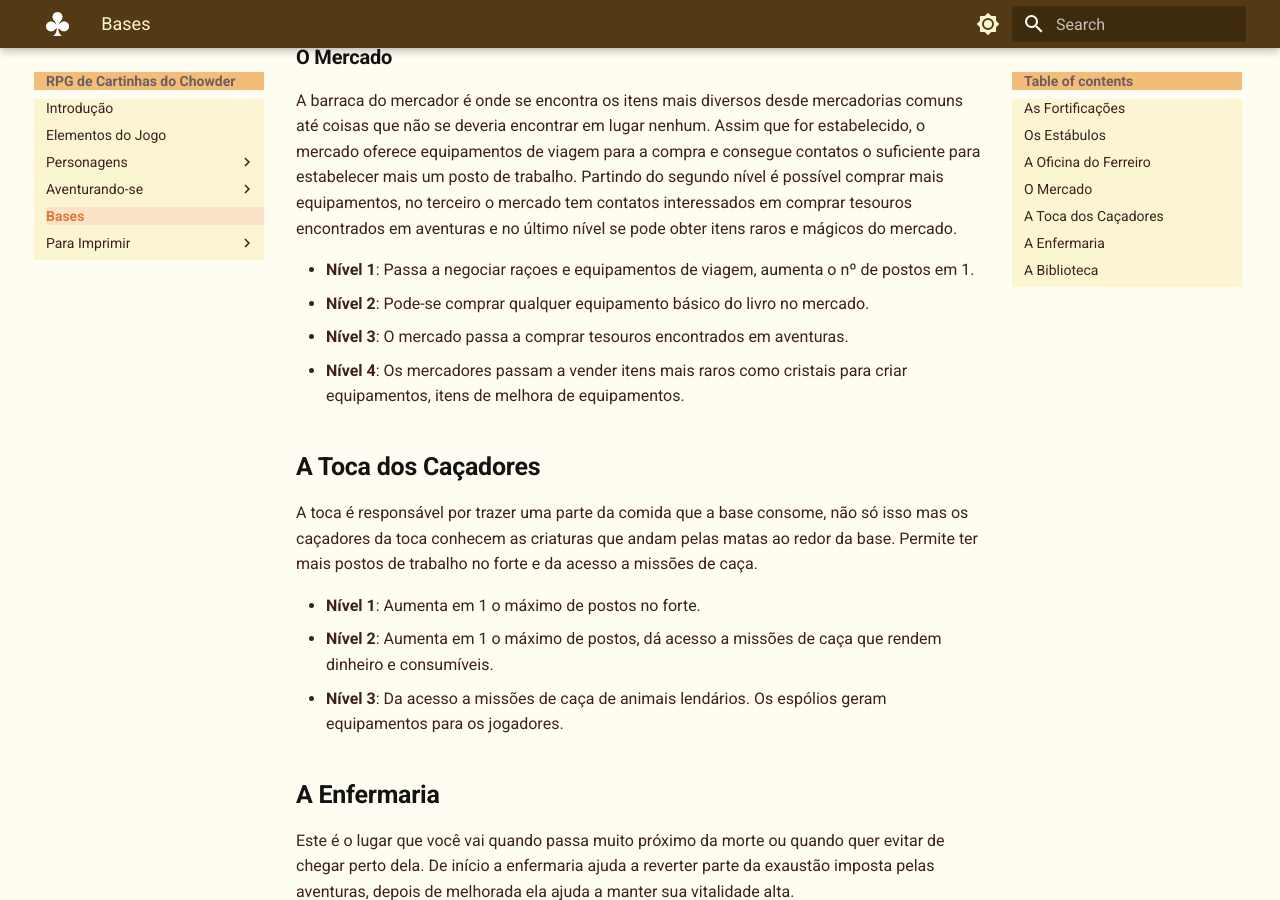
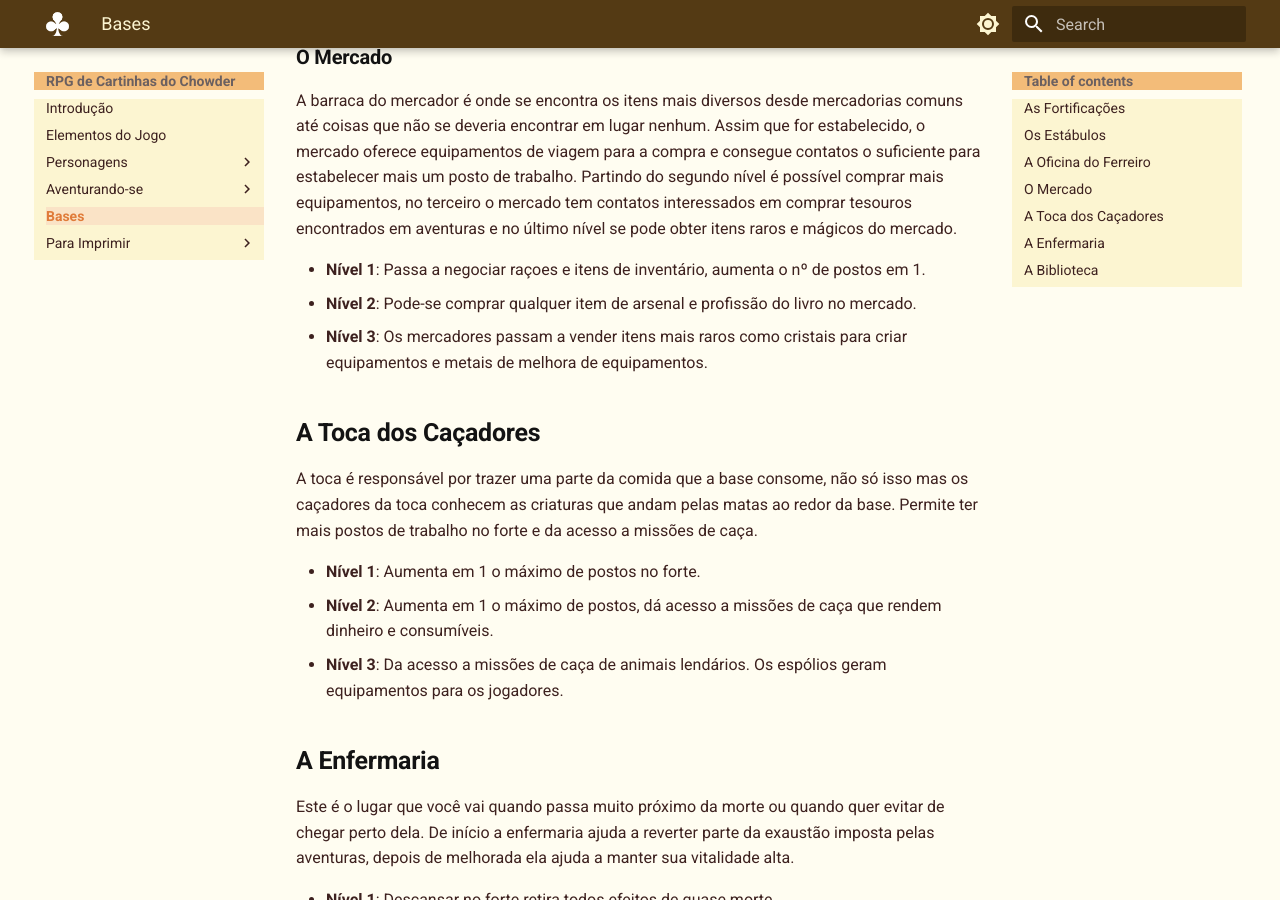
Before and after one commit to JPChowder/ChowRPG, an MkDocs documentation site: the page built from docs/bases.md, in a window 1280 px wide and 900 px high, scrolled down 1631 px. Built offline with MkDocs 1.6.1 and Material for MkDocs 9.7.7, drawn with Linux system fonts in a browser that asks for light colours.

```diff
--- a/docs/bases.md
+++ b/docs/bases.md
@@ -33,10 +33,9 @@
 ### O Mercado
 A barraca do mercador é onde se encontra os itens mais diversos desde mercadorias comuns até coisas que não se deveria encontrar em lugar nenhum. Assim que for estabelecido, o mercado oferece equipamentos de viagem para a compra e consegue contatos o suficiente para estabelecer mais um posto de trabalho. Partindo do segundo nível é possível comprar mais equipamentos, no terceiro o mercado tem contatos interessados em comprar tesouros encontrados em aventuras e no último nível se pode obter itens raros e mágicos do mercado.
 
- - **Nível 1**: Passa a negociar raçoes e equipamentos de viagem, aumenta o nº de postos em 1.
- - **Nível 2**: Pode-se comprar qualquer equipamento básico do livro no mercado.
- - **Nível 3**: O mercado passa a comprar tesouros encontrados em aventuras.
- - **Nível 4**: Os mercadores passam a vender itens mais raros como cristais para criar equipamentos, itens de melhora de equipamentos.
+ - **Nível 1**: Passa a negociar raçoes e itens de inventário, aumenta o nº de postos em 1.
+ - **Nível 2**: Pode-se comprar qualquer item de arsenal e profissão do livro no mercado.
+ - **Nível 3**: Os mercadores passam a vender itens mais raros como cristais para criar equipamentos e metais de melhora de equipamentos.
 
 ## A Toca dos Caçadores
 A toca é responsável por trazer uma parte da comida que a base consome, não só isso mas os caçadores da toca conhecem as criaturas que andam pelas matas ao redor da base. Permite ter mais postos de trabalho no forte e da acesso a missões de caça.
```
